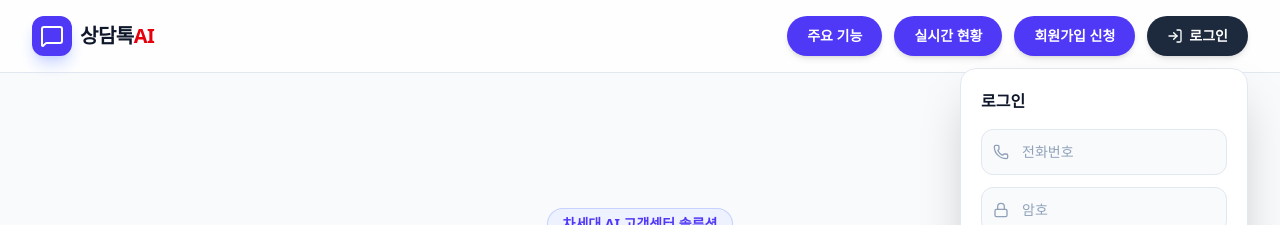
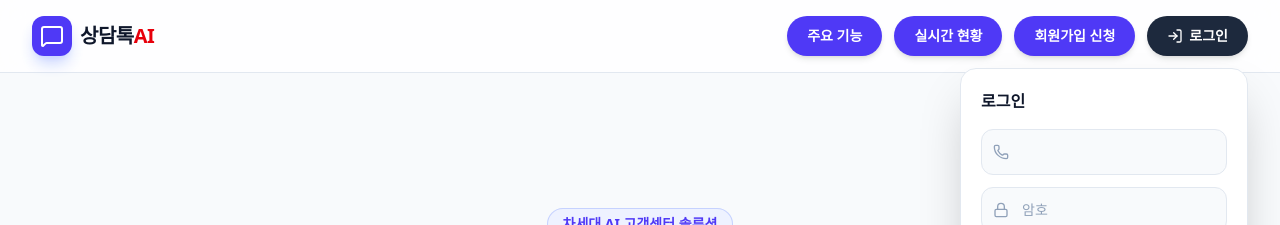
Before and after one commit to paks11299958-code/kakao_ai, a React (Vite) app: page / in a window 1280 px wide. Both pictures are taken after a click on the button "로그인". Shown: the top 225 px of the page. Built offline with nearby package versions, Linux system fonts and the light colour scheme; no server answers.

Commit message:
Update App.tsx

```diff
--- a/src/App.tsx
+++ b/src/App.tsx
@@ -160,9 +160,11 @@ export default function App() {
                       <div className="relative">
                         <Phone size={16} className="absolute left-3 top-1/2 -translate-y-1/2 text-slate-400" />
                         <input
-                          type="tel"
-                          placeholder="전화번호"
-                          value={loginData.phone}
+                          type="tel"              // 'number' 대신 'tel' 사용 (가장 중요!)
+                          inputMode="tel"         // 모바일 키패드 대응 및 문자열 취급 강화
+                          id="phone"
+                          required
+                          value={formData.phone}
                           onChange={(e) => setLoginData({ ...loginData, phone: e.target.value })}
                           className="w-full rounded-xl border border-slate-200 bg-slate-50 py-3 pl-10 pr-4 text-sm text-slate-900 placeholder:text-slate-400 focus:border-indigo-500 focus:bg-white focus:outline-none focus:ring-2 focus:ring-indigo-500/20 transition-all"
                           required
```
